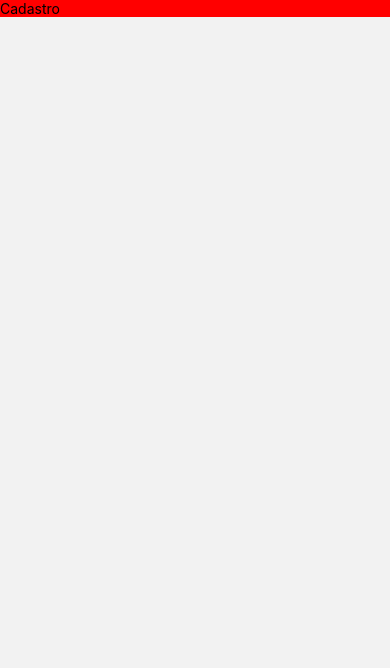
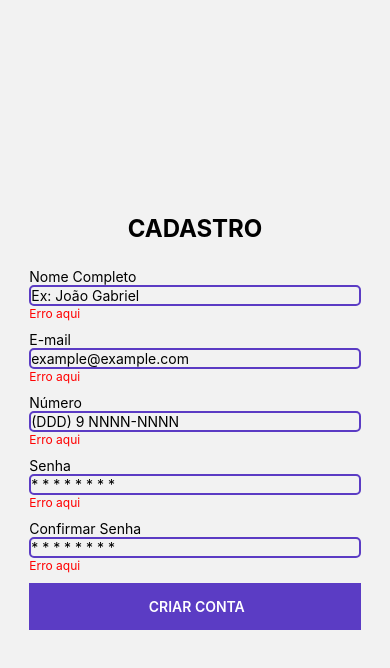
Before and after one commit to yanjuca/TasklyYan, a React Native app: screen /SingUp in a window 390 px wide. Shown: the top 668 px of the page. Built offline with nearby package versions, Linux system fonts and the light colour scheme.

Commit message:
style: the registration screen layout was created

```diff
--- a/src/pages/singUp/index.tsx
+++ b/src/pages/singUp/index.tsx
@@ -1,13 +1,38 @@
 import React from "react";
-import { View,Text } from "react-native";
+import { View,Text, TextInput, TouchableOpacity } from "react-native";
 import { styles } from "./style";
 
 export default function SingUp (){
     return(
         <View style={styles.container}>
-            <Text>
-                Cadastro
-            </Text>
+            <View style={styles.cont}>
+
+                <Text style={styles.txth1}>CADASTRO</Text>
+                <Text>Nome Completo</Text>
+                <TextInput style={styles.txtinput} placeholder="Ex: João Gabriel"></TextInput>
+                <Text style={styles.txterro}>Erro aqui</Text>
+
+                <Text>E-mail</Text>
+                <TextInput style={styles.txtinput} placeholder="example@example.com"></TextInput>
+                <Text style={styles.txterro}>Erro aqui</Text>
+
+                <Text>Número</Text>
+                <TextInput style={styles.txtinput} placeholder="(DDD) 9 NNNN-NNNN"></TextInput>
+                <Text style={styles.txterro}>Erro aqui</Text>
+
+                <Text>Senha</Text>
+                <TextInput style={styles.txtinput} placeholder="* * * * * * * *"></TextInput>
+                <Text style={styles.txterro}>Erro aqui</Text>
+
+                <Text>Confirmar Senha</Text>
+                <TextInput style={styles.txtinput} placeholder="* * * * * * * *"></TextInput>
+                <Text style={styles.txterro}>Erro aqui</Text>
+
+                <TouchableOpacity style={styles.btn}>
+                    <Text style={styles.txtbtn}> CRIAR CONTA</Text>
+                </TouchableOpacity>
+
+            </View>
         </View>
     )
 }
--- a/src/pages/singUp/style.tsx
+++ b/src/pages/singUp/style.tsx
@@ -1,7 +1,39 @@
 import { StyleSheet } from 'react-native';
 
 export const styles = StyleSheet.create({
-    container:{
-        backgroundColor:"red"
+  container:{
+    flex: 1,
+    justifyContent: 'center',
+    alignItems: 'center',
+  },
+  cont:{
+    width:"85%",
+  },
+  txth1:{
+    textAlign:"center",
+    fontWeight: 700,
+    fontSize: 24,
+    marginBottom: 25
+  },
+  txtinput:{
+    borderWidth: 2,
+    borderColor: '#5B3CC4',
+    borderRadius: 5,
+  },
+  txterro:{
+    color:"red",
+    marginBottom:10,
+    fontSize: 12
+  },
+  btn:{
+    backgroundColor:"#5B3CC4",
+    width:"100%"
+  },
+  txtbtn:{
+    paddingVertical:15,
+    textAlign:"center",
+    color:"white",
+    borderRadius:5,
+    fontWeight:600
   }
 });
```
